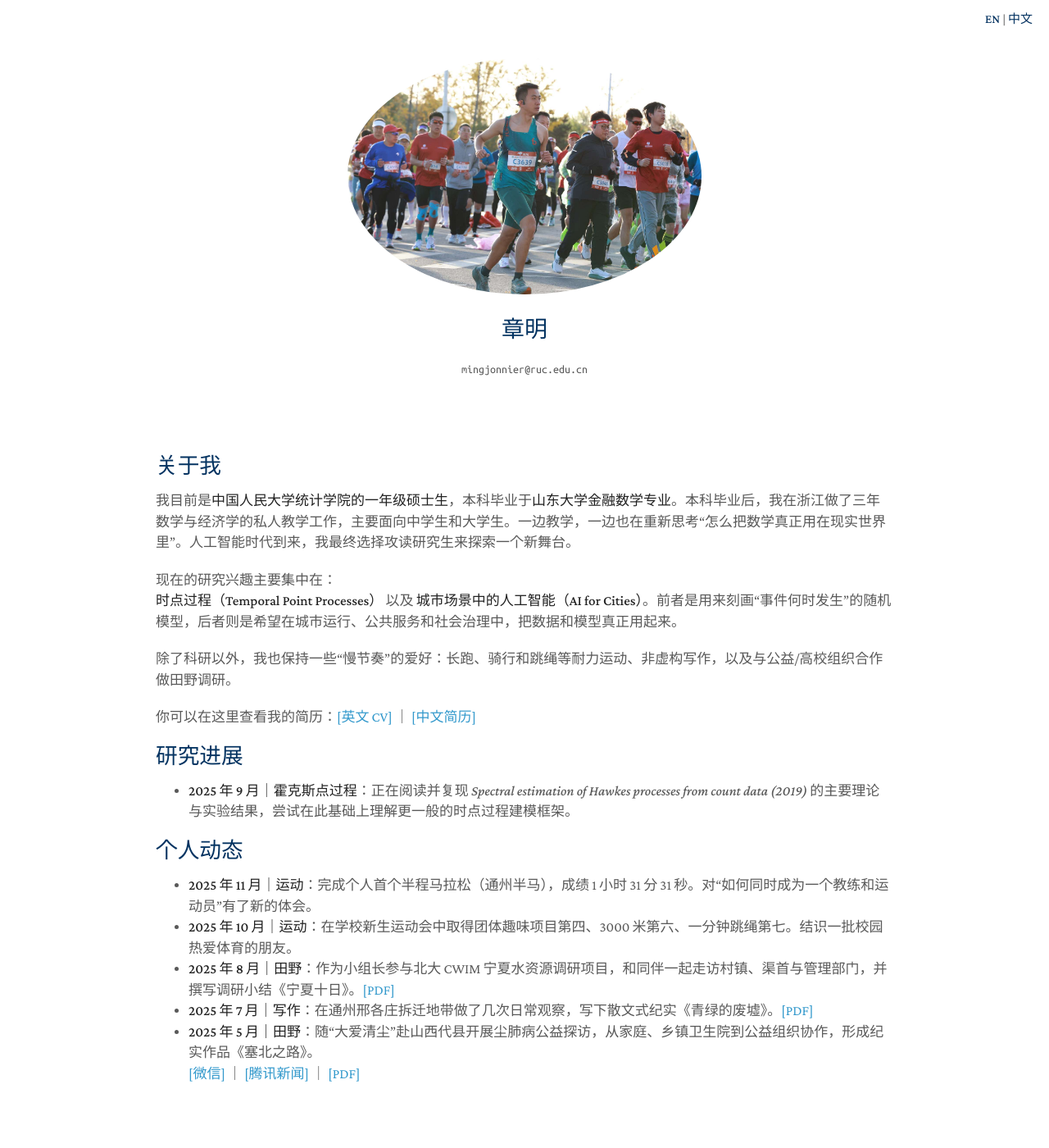
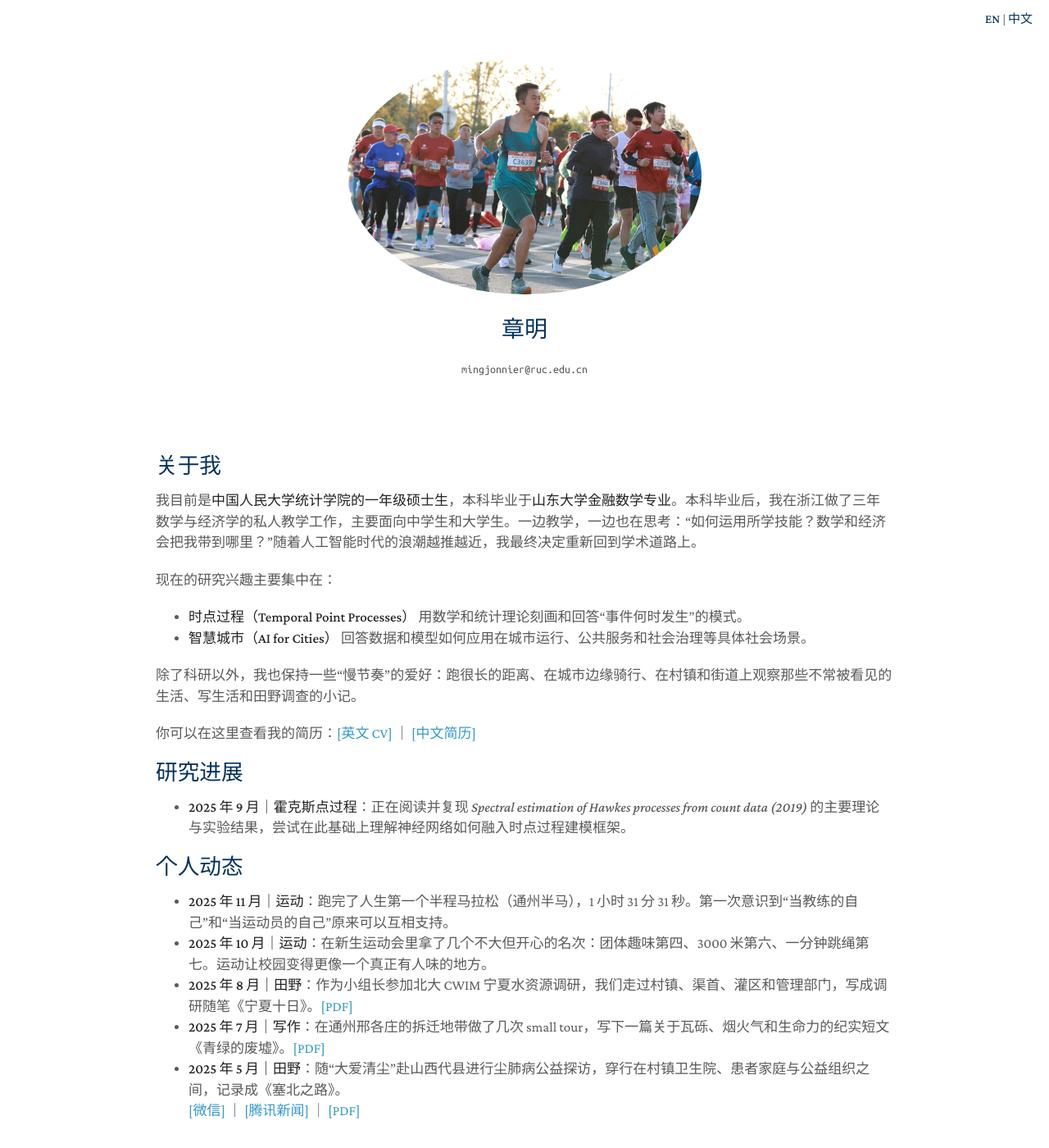
Before and after one commit to zhangming4153/zhangming4153.github.io, a Jekyll site: the page built from cn/index.md, in a window 1280 px wide and 1400 px high. Shown: the whole window at 82% size. Built offline with Jekyll 4.4.1, drawn with Linux system fonts in a browser that asks for light colours; a style sheet for code colours, icons or effects is not loaded.

Commit message:
Update index.md

```diff
--- a/cn/index.md
+++ b/cn/index.md
@@ -6,26 +6,27 @@ title: 章明
 
 ## 关于我
 
-我目前是**中国人民大学统计学院的一年级硕士生**，本科毕业于**山东大学金融数学专业**。本科毕业后，我在浙江做了三年数学与经济学的私人教学工作，主要面向中学生和大学生。一边教学，一边也在重新思考“怎么把数学真正用在现实世界里”。人工智能时代到来，我最终选择攻读研究生来探索一个新舞台。
+我目前是**中国人民大学统计学院的一年级硕士生**，本科毕业于**山东大学金融数学专业**。本科毕业后，我在浙江做了三年数学与经济学的私人教学工作，主要面向中学生和大学生。一边教学，一边也在思考：“如何运用所学技能？数学和经济会把我带到哪里？”随着人工智能时代的浪潮越推越近，我最终决定重新回到学术道路上。
 
 现在的研究兴趣主要集中在：
-**时点过程（Temporal Point Processes）** 以及 **城市场景中的人工智能（AI for Cities）**。前者是用来刻画“事件何时发生”的随机模型，后者则是希望在城市运行、公共服务和社会治理中，把数据和模型真正用起来。
+- **时点过程（Temporal Point Processes）** 用数学和统计理论刻画和回答“事件何时发生”的模式。
+- **智慧城市（AI for Cities）** 回答数据和模型如何应用在城市运行、公共服务和社会治理等具体社会场景。
 
-除了科研以外，我也保持一些“慢节奏”的爱好：长跑、骑行和跳绳等耐力运动、非虚构写作，以及与公益/高校组织合作做田野调研。
+除了科研以外，我也保持一些“慢节奏”的爱好：跑很长的距离、在城市边缘骑行、在村镇和街道上观察那些不常被看见的生活、写生活和田野调查的小记。
 
 你可以在这里查看我的简历：[[英文 CV]](/assets/CV_MingZhang_en.pdf) ｜ [[中文简历]](/assets/CV_MingZhang_zh.pdf)
 
 
 ## 研究进展
 
-- **2025 年 9 月｜霍克斯点过程**：正在阅读并复现 _Spectral estimation of Hawkes processes from count data (2019)_ 的主要理论与实验结果，尝试在此基础上理解更一般的时点过程建模框架。
+- **2025 年 9 月｜霍克斯点过程**：正在阅读并复现 _Spectral estimation of Hawkes processes from count data (2019)_ 的主要理论与实验结果，尝试在此基础上理解神经网络如何融入时点过程建模框架。
 
 
 ## 个人动态
 
-- **2025 年 11 月｜运动**：完成个人首个半程马拉松（通州半马），成绩 1 小时 31 分 31 秒。对“如何同时成为一个教练和运动员”有了新的体会。
-- **2025 年 10 月｜运动**：在学校新生运动会中取得团体趣味项目第四、3000 米第六、一分钟跳绳第七。结识一批校园热爱体育的朋友。
-- **2025 年 8 月｜田野**：作为小组长参与北大 CWIM 宁夏水资源调研项目，和同伴一起走访村镇、渠首与管理部门，并撰写调研小结《宁夏十日》。[[PDF]](/assets/Ningxia.pdf)
-- **2025 年 7 月｜写作**：在通州邢各庄拆迁地带做了几次日常观察，写下散文式纪实《青绿的废墟》。[[PDF]](/assets/Greenruins.pdf)
-- **2025 年 5 月｜田野**：随“大爱清尘”赴山西代县开展尘肺病公益探访，从家庭、乡镇卫生院到公益组织协作，形成纪实作品《塞北之路》。
+- **2025 年 11 月｜运动**：跑完了人生第一个半程马拉松（通州半马），1 小时 31 分 31 秒。第一次意识到“当教练的自己”和“当运动员的自己”原来可以互相支持。
+- **2025 年 10 月｜运动**：在新生运动会里拿了几个不大但开心的名次：团体趣味第四、3000 米第六、一分钟跳绳第七。运动让校园变得更像一个真正有人味的地方。
+- **2025 年 8 月｜田野**：作为小组长参加北大 CWIM 宁夏水资源调研，我们走过村镇、渠首、灌区和管理部门，写成调研随笔《宁夏十日》。[[PDF]](/assets/Ningxia.pdf)
+- **2025 年 7 月｜写作**：在通州邢各庄的拆迁地带做了几次 small tour，写下一篇关于瓦砾、烟火气和生命力的纪实短文《青绿的废墟》。[[PDF]](/assets/Greenruins.pdf)
+- **2025 年 5 月｜田野**：随“大爱清尘”赴山西代县进行尘肺病公益探访，穿行在村镇卫生院、患者家庭与公益组织之间，记录成《塞北之路》。
   [[微信]](https://mp.weixin.qq.com/s/o8Zpdd-DVcAKxdC4jhWxGg) ｜ [[腾讯新闻]](https://news.qq.com/rain/a/20250605A06ML000) ｜ [[PDF]](/assets/Shanxi.pdf)
```
